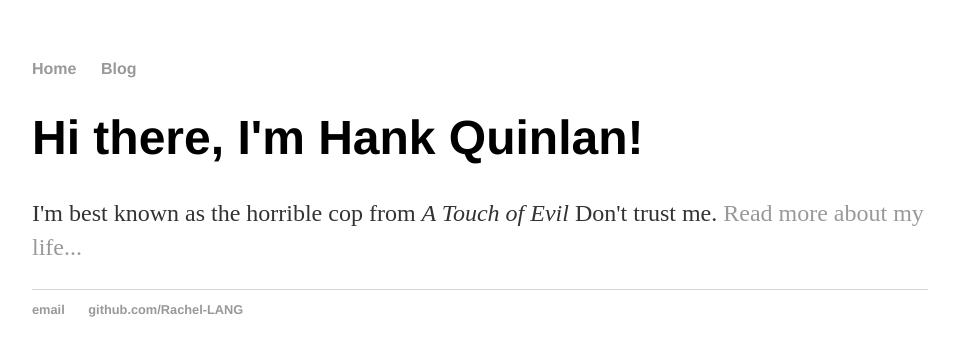
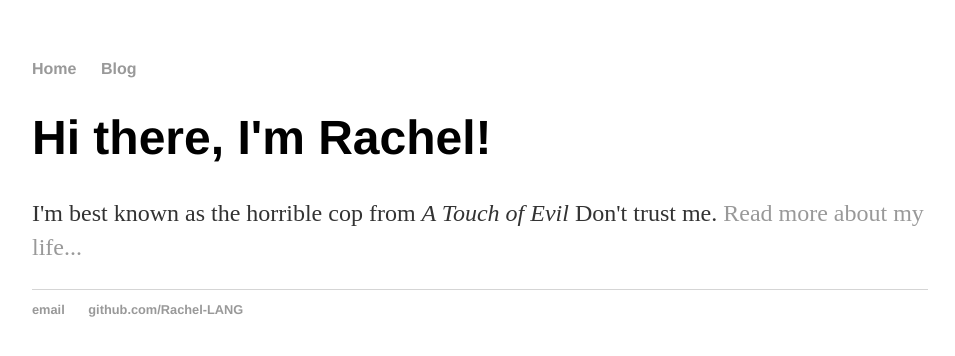
Before and after one commit to Rachel-LANG/Rachel-LANG.github.io, a Jekyll site: the page built from index.html, in a window 1280 px wide. Shown: the top 356 px of the page, without its empty margins (160-1115 px from the left). Built offline with Jekyll 4.4.1, drawn with Linux system fonts in a browser that asks for light colours.

Commit message:
Update index.html

```diff
--- a/index.html
+++ b/index.html
@@ -1,8 +1,8 @@
 ---
 layout: default
-title: Hank Quinlan, Horrible Cop
+title: Rachel LANG
 ---
 <div class="blurb">
-	<h1>Hi there, I'm Hank Quinlan!</h1>
+	<h1>Hi there, I'm Rachel!</h1>
 	<p>I'm best known as the horrible cop from <em>A Touch of Evil</em> Don't trust me. <a href="/about">Read more about my life...</a></p>
 </div><!-- /.blurb -->
```
